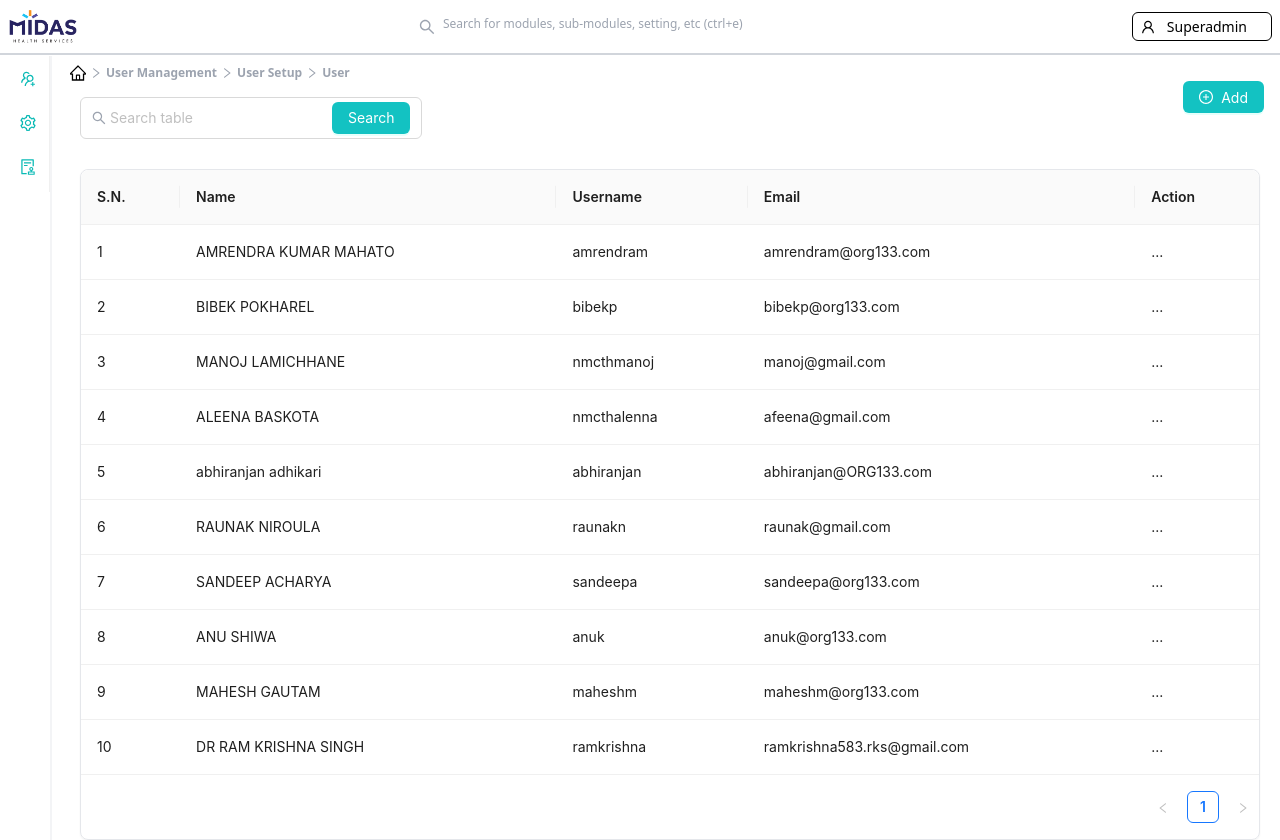
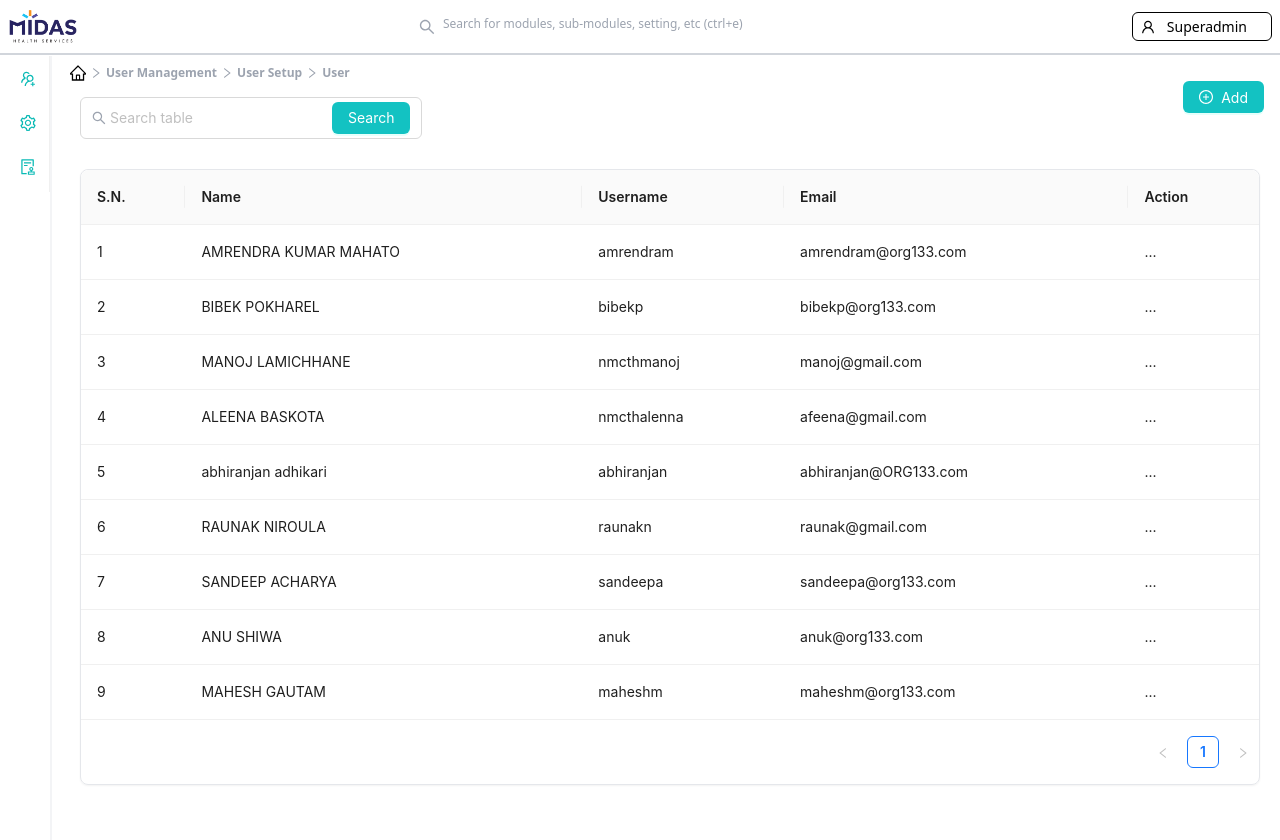
Before and after one commit to Prakritipi/midasegweb, a React (Vite) app: page /dashboard/usersetupuser in a window 1280 px wide. After the commit the page ends 800 px from the top, so only its background shows below. Built offline with nearby package versions, Linux system fonts and the light colour scheme.

Commit message:
making user add btn also work

```diff
--- a/src/Components/usersetupuser.tsx
+++ b/src/Components/usersetupuser.tsx
@@ -102,14 +102,7 @@ const Usersetupuser = () => {
             Email: "maheshm@org133.com",
             Action: '...'
         },
-        {
-            key: 10,
-            sn: 10,
-            name: "DR RAM KRISHNA SINGH ",
-            Username: "ramkrishna",
-            Email: "ramkrishna583.rks@gmail.com",
-            Action: '...'
-        },
+
     ]);
 
     // This is the missing handleChange function
```
